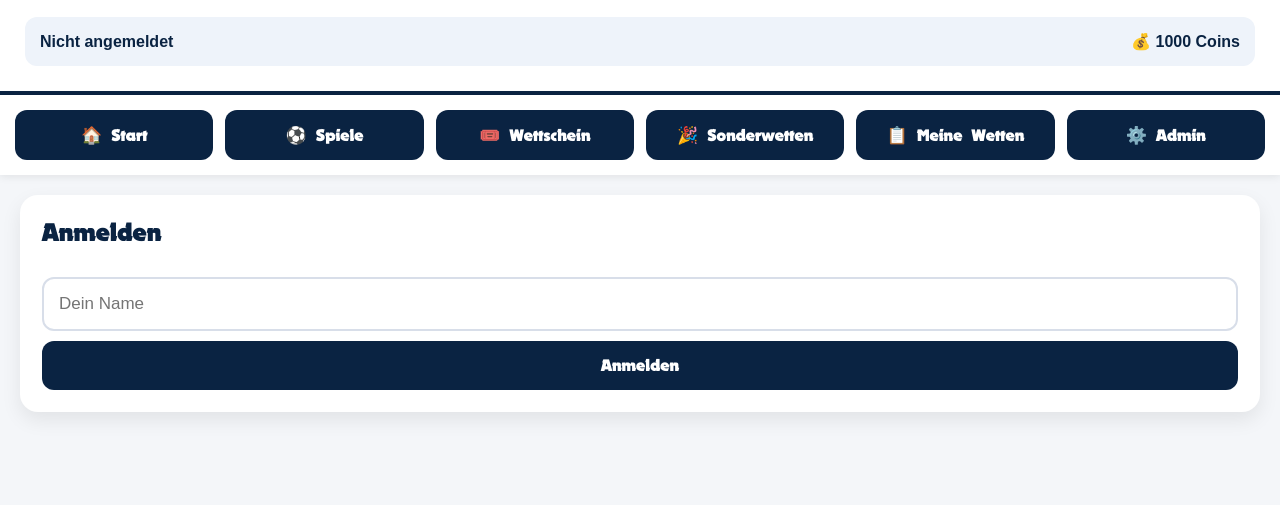
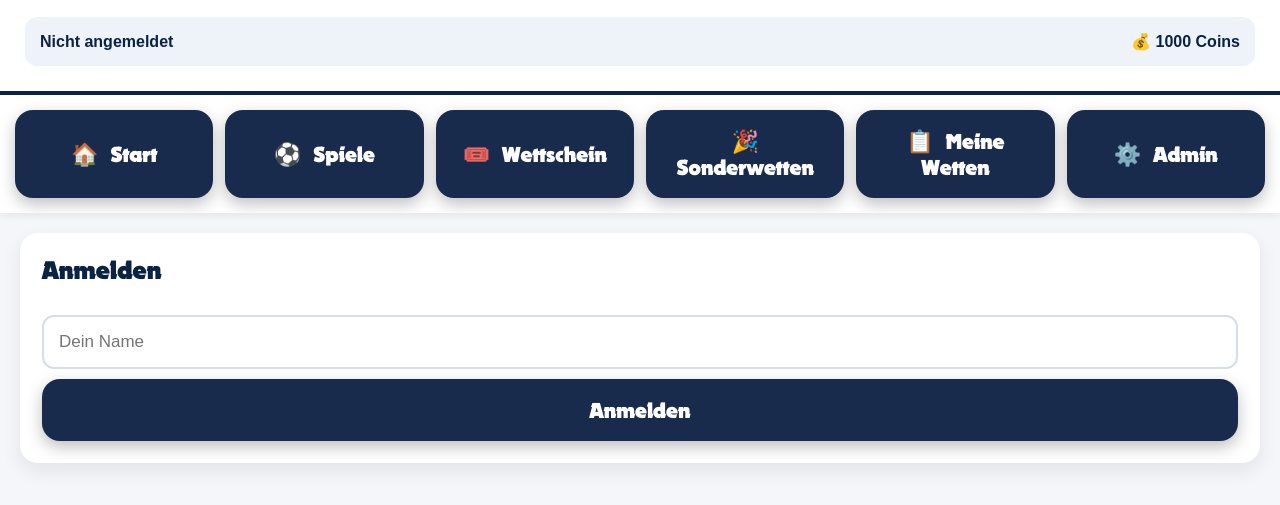
Before and after one commit to lw08946-lgtm/-tippspiel-kickturnier-2026-, a website: page index.html in a window 1280 px wide. Shown: the part 69-574 px from the top of the page. Drawn offline with Linux system fonts and the light colour scheme; no server answers.

Commit message:
Update style.css

```diff
--- a/style.css
+++ b/style.css
@@ -88,22 +88,43 @@ input:focus{
     border-color:#2563eb;
 }
 
-button{
-    width:100%;
-    padding:15px;
-    border:none;
-    border-radius:12px;
-    background:#0A2342;
-    color:white;
-    font-size:17px;
-    font-weight:bold;
-    cursor:pointer;
-    transition:.2s;
+button {
+
+    width: 100%;
+    padding: 18px 20px;
+
+    background: #182b4d;
+    color: white;
+
+    border: none;
+    border-radius: 18px;
+
+    font-family: "Nougat", sans-serif;
+    font-size: 22px;
+
+    cursor: pointer;
+
+    transition: all 0.2s ease;
+
+    box-shadow:
+        0 6px 16px rgba(0,0,0,.25);
+
+}
+button:hover {
+
+    transform: translateY(-2px);
+
+    box-shadow:
+        0 10px 24px rgba(0,0,0,.30);
+
 }
 
-button:hover{
-    background:#153d70;
+button:active {
+
+    transform: scale(.98);
+
 }
+
 
 .spiel{
     background:#f8fafc;
```
